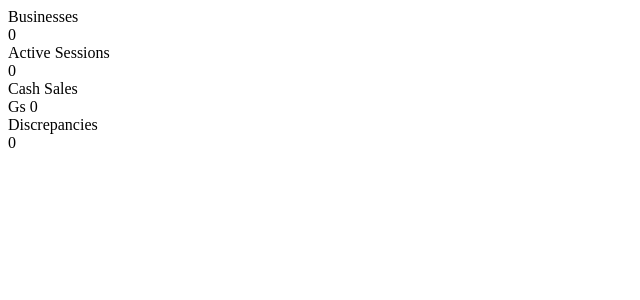
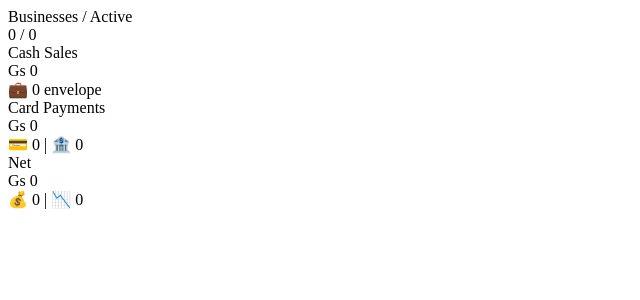
Before and after one commit to luifer-villalba/cash-pilot, a FastAPI app: page /stats in a window 1280 px wide. Shown: the top 300 px of the page, without its empty margins (0-640 px from the left). Run offline with FastAPI, Linux system fonts and the light colour scheme; data that the repository does not hold is empty; parts of the project's set-up code (start-up, migrations or seed data) failed here and were passed over.

Commit message:
Changed the way data is shown on index.html and translations added

```diff
--- a/src/cashpilot/api/frontend.py
+++ b/src/cashpilot/api/frontend.py
@@ -388,6 +388,12 @@ async def get_dashboard_stats(
         )
     )
 
+    envelope = await db.execute(
+        select(func.sum(CashSession.envelope_amount.cast(Numeric(12, 2)))).where(
+            and_(CashSession.status == "CLOSED", *filters) if filters else CashSession.status == "CLOSED"
+        )
+    )
+
     # Convert None to Decimal(0)
     cash_sales_val = cash_sales.scalar() or Decimal("0.00")
     credit_card_val = credit_card.scalar() or Decimal("0.00")
@@ -403,6 +409,7 @@ async def get_dashboard_stats(
             "selected_businesses": selected_businesses,
             "active_sessions": active_sessions.scalar() or 0,
             "cash_sales": cash_sales_val,
+            "envelope_total": envelope.scalar() or Decimal("0.00"),
             "credit_card_total": credit_card_val,
             "debit_card_total": debit_card_val,
             "bank_transfer_total": bank_transfer_val,
@@ -410,6 +417,6 @@ async def get_dashboard_stats(
             "total_ingresos": total_ingresos,
             "flagged_count": flagged_count.scalar() or 0,
             "locale": locale,
-            "_": _,  # ← ADD THIS
+            "_": _,
         },
     )
--- a/templates/partials/stats_row.html
+++ b/templates/partials/stats_row.html
@@ -1,18 +1,33 @@
-<div id="stats-row" class="grid grid-cols-1 md:grid-cols-4 gap-4">
-    <div class="stat bg-base-100 rounded-lg shadow text-base-content">
-        <div class="stat-title">{{ _('Businesses') }}</div>
-        <div class="stat-value text-gray">{{ selected_businesses }}</div>
+<div id="stats-row" class="grid grid-cols-1 md:grid-cols-2 lg:grid-cols-4 gap-4">
+    <!-- Card 1: Overview -->
+    <div class="stat bg-base-100 rounded-lg shadow">
+        <div class="stat-title">{{ _('Businesses') }} / {{ _('Active') }}</div>
+        <div class="stat-value text-2xl">{{ selected_businesses }} / <span class="text-primary">{{ active_sessions }}</span></div>
     </div>
-    <div class="stat bg-base-100 rounded-lg shadow text-base-content">
-        <div class="stat-title">{{ _('Active Sessions') }}</div>
-        <div class="stat-value text-primary">{{ active_sessions }}</div>
+
+    <!-- Card 2: Cash Flow -->
+    <div class="stat bg-base-100 rounded-lg shadow">
+        <div class="stat-title">{{ _('Cash Sales') }}</div>
+        <div class="stat-value text-2xl text-success">Gs {{ "{:,.0f}".format(cash_sales) }}</div>
+        <div class="stat-desc text-xs">💼 {{ "{:,.0f}".format(envelope_total) }} envelope</div>
     </div>
-    <div class="stat bg-base-100 rounded-lg shadow text-base-content">
-        <div class="stat-title">{{ _('Cash Sales') }}</div>
-        <div class="stat-value text-success">Gs {{ "{:,.0f}".format(cash_sales|float) }}</div>
+
+    <!-- Card 3: Card Payments -->
+    <div class="stat bg-base-100 rounded-lg shadow">
+        <div class="stat-title">{{ _('Card Payments') }}</div>
+        <div class="stat-value text-2xl text-info">Gs {{ "{:,.0f}".format(credit_card_total + debit_card_total + bank_transfer_total) }}</div>
+        <div class="stat-desc text-xs">💳 {{ "{:,.0f}".format(credit_card_total) }} | 🏦 {{ "{:,.0f}".format(debit_card_total + bank_transfer_total) }}</div>
     </div>
-    <div class="stat bg-base-100 rounded-lg shadow text-base-content">
-        <div class="stat-title">{{ _('Discrepancies') }}</div>
-        <div class="stat-value {% if flagged_count > 0 %}text-error{% else %}text-warning{% endif %}">{{ flagged_count }}</div>
+
+    <!-- Card 4: Revenue & Expenses -->
+    <div class="stat bg-base-100 rounded-lg shadow">
+        <div class="stat-title">{{ _('Net') }}</div>
+        <div class="stat-value text-2xl {% if total_ingresos - expenses >= 0 %}text-success{% else %}text-error{% endif %}">
+            Gs {{ "{:,.0f}".format(total_ingresos - expenses) }}
+        </div>
+        <div class="stat-desc text-xs">💰 {{ "{:,.0f}".format(total_ingresos) }} | 📉 {{ "{:,.0f}".format(expenses) }}</div>
+        {% if flagged_count > 0 %}
+        <div class="stat-desc text-error">⚠️ {{ flagged_count }} flagged</div>
+        {% endif %}
     </div>
 </div>
```
Also changed, not shown: templates/partials/sessions_table.html (+39 -52 lines), translations/es_PY/LC_MESSAGES/messages.po, 2 other files.
